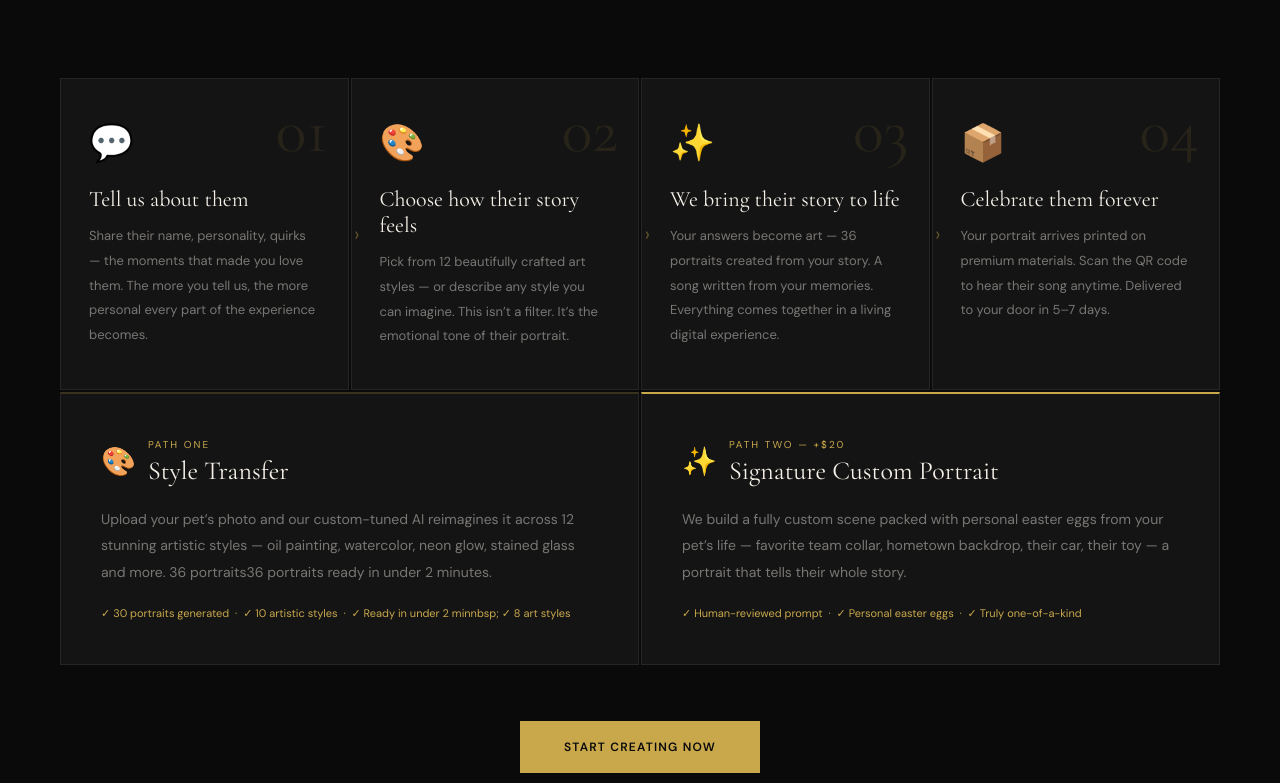
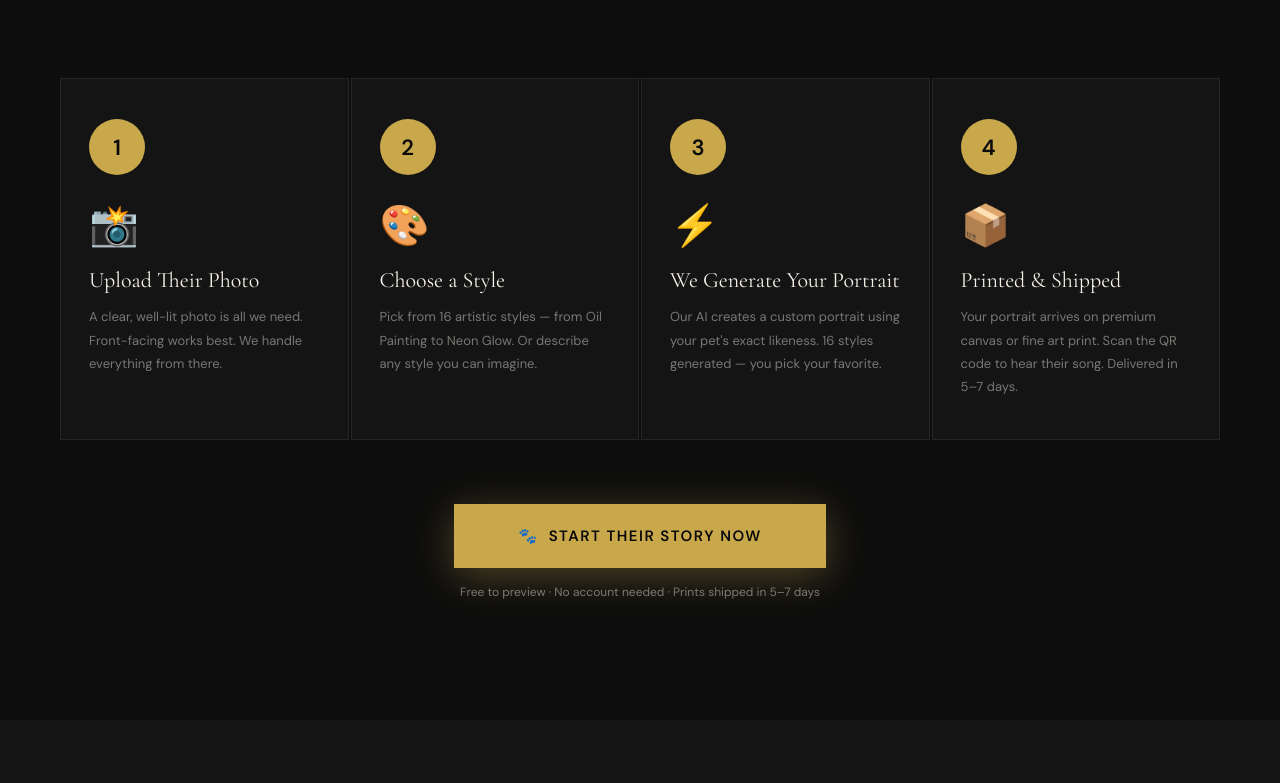
Before and after one commit to johnagreuling/petprintsstudio, a Next.js app: page / in a window 1280 px wide. Shown: the part 1217-2000 px from the top of the page. Built offline with nearby package versions, Linux system fonts and the light colour scheme.

Commit message:
feat: HOW IT WORKS — gold numbered circles, better icons, big Start Their Story Now CTA

```diff
--- a/app/page.tsx
+++ b/app/page.tsx
@@ -102,7 +102,7 @@ export default function Home() {
       <div className="divider"/>
 
       {/* HOW IT WORKS */}
-      <section id="how-it-works" style={{padding:'120px 60px'}}>
+      <section id="how-it-works" style={{padding:'120px 60px',background:'#0d0d0d'}}>
         <div style={{maxWidth:1200,margin:'0 auto'}}>
           <div style={{textAlign:'center',marginBottom:80}}>
             <div style={{fontSize:10,letterSpacing:'.3em',textTransform:'uppercase',color:'var(--gold)',marginBottom:14}}>The Process</div>
@@ -111,58 +111,43 @@ export default function Home() {
 
           <div style={{display:'grid',gridTemplateColumns:'repeat(4,1fr)',gap:2}}>
             {[
-              {n:'01',emoji:'💬',title:'Tell us about them',desc:'Share their name, personality, quirks — the moments that made you love them. The more you tell us, the more personal every part of the experience becomes.'},
-              {n:'02',emoji:'🎨',title:'Choose how their story feels',desc:'Pick from 12 beautifully crafted art styles — or describe any style you can imagine. This isn’t a filter. It’s the emotional tone of their portrait.'},
-              {n:'03',emoji:'✨',title:'We bring their story to life',desc:'Your answers become art — 36 portraits created from your story. A song written from your memories. Everything comes together in a living digital experience.'},
-              {n:'04',emoji:'📦',title:'Celebrate them forever',desc:'Your portrait arrives printed on premium materials. Scan the QR code to hear their song anytime. Delivered to your door in 5–7 days.'},
+              {n:'1',icon:'📸',title:'Upload Their Photo',desc:'A clear, well-lit photo is all we need. Front-facing works best. We handle everything from there.'},
+              {n:'2',icon:'🎨',title:'Choose a Style',desc:'Pick from 16 artistic styles — from Oil Painting to Neon Glow. Or describe any style you can imagine.'},
+              {n:'3',icon:'⚡',title:'We Generate Your Portrait',desc:'Our AI creates a custom portrait using your pet\'s exact likeness. 16 styles generated — you pick your favorite.'},
+              {n:'4',icon:'📦',title:'Printed & Shipped',desc:'Your portrait arrives on premium canvas or fine art print. Scan the QR code to hear their song. Delivered in 5–7 days.'},
             ].map((s,i)=>(
-              <div key={s.n} className="card" style={{padding:'40px 28px',position:'relative'}}>
-                <div className="serif" style={{fontSize:64,color:'var(--gold)',opacity:.1,lineHeight:1,position:'absolute',top:20,right:20}}>{s.n}</div>
-                <div style={{fontSize:36,marginBottom:20}}>{s.emoji}</div>
+              <div key={s.n} className="card" style={{padding:'40px 28px',position:'relative',overflow:'hidden'}}>
+                {/* Big visible step number */}
+                <div style={{
+                  width:56, height:56, borderRadius:'50%',
+                  background:'var(--gold)', color:'var(--ink)',
+                  display:'flex', alignItems:'center', justifyContent:'center',
+                  fontSize:22, fontWeight:700, marginBottom:24,
+                  fontFamily:"'DM Sans',sans-serif",
+                  flexShrink:0
+                }}>{s.n}</div>
+                <div style={{fontSize:40,marginBottom:16}}>{s.icon}</div>
                 <h3 className="serif" style={{fontSize:22,marginBottom:12,fontWeight:400}}>{s.title}</h3>
-                <p style={{fontSize:13,lineHeight:1.9,color:'var(--muted)'}}>{s.desc}</p>
-                {i<3&&<div style={{position:'absolute',right:-12,top:'50%',transform:'translateY(-50%)',color:'var(--gold)',fontSize:20,zIndex:1,opacity:.4}}>›</div>}
+                <p style={{fontSize:13,color:'var(--muted)',lineHeight:1.8}}>{s.desc}</p>
               </div>
             ))}
           </div>
 
-          {/* Two paths */}
-          <div style={{display:'grid',gridTemplateColumns:'1fr 1fr',gap:2,marginTop:2}}>
-            <div className="card" style={{padding:'44px 40px',borderTop:'2px solid rgba(201,168,76,.2)'}}>
-              <div style={{display:'flex',alignItems:'center',gap:12,marginBottom:20}}>
-                <span style={{fontSize:28}}>🎨</span>
-                <div>
-                  <div style={{fontSize:10,letterSpacing:'.2em',textTransform:'uppercase',color:'var(--gold)',marginBottom:4}}>Path One</div>
-                  <h3 className="serif" style={{fontSize:26,fontWeight:400}}>Style Transfer</h3>
-                </div>
-              </div>
-              <p style={{fontSize:14,lineHeight:1.9,color:'var(--muted)',marginBottom:20}}>
-                Upload your pet’s photo and our custom-tuned AI reimagines it across 12 stunning artistic styles — oil painting, watercolor, neon glow, stained glass and more. 36 portraits36 portraits ready in under 2 minutes.
-              </p>
-              <div style={{fontSize:11,color:'var(--gold)'}}>✓ 30 portraits generated  ·  ✓ 10 artistic styles  ·  ✓ Ready in under 2 minnbsp; ✓ 8 art styles</div>
-            </div>
-            <div className="card" style={{padding:'44px 40px',borderTop:'2px solid var(--gold)'}}>
-              <div style={{display:'flex',alignItems:'center',gap:12,marginBottom:20}}>
-                <span style={{fontSize:28}}>✨</span>
-                <div>
-                  <div style={{fontSize:10,letterSpacing:'.2em',textTransform:'uppercase',color:'var(--gold)',marginBottom:4}}>Path Two — +$20</div>
-                  <h3 className="serif" style={{fontSize:26,fontWeight:400}}>Signature Custom Portrait</h3>
-                </div>
-              </div>
-              <p style={{fontSize:14,lineHeight:1.9,color:'var(--muted)',marginBottom:20}}>
-                We build a fully custom scene packed with personal easter eggs from your pet&rsquo;s life — favorite team collar, hometown backdrop, their car, their toy — a portrait that tells their whole story.
-              </p>
-              <div style={{fontSize:11,color:'var(--gold)'}}>✓ Human-reviewed prompt &nbsp;·&nbsp; ✓ Personal easter eggs &nbsp;·&nbsp; ✓ Truly one-of-a-kind</div>
-            </div>
-          </div>
-
-          <div style={{textAlign:'center',marginTop:56}}>
-            <Link href="/create" className="btn-gold">Start Creating Now</Link>
+          {/* Big obvious CTA */}
+          <div style={{textAlign:'center',marginTop:64}}>
+            <Link href="/create" style={{
+              background:'var(--gold)', color:'var(--ink)',
+              padding:'22px 64px', fontSize:15, fontWeight:700,
+              letterSpacing:'.1em', textTransform:'uppercase',
+              textDecoration:'none', display:'inline-block',
+              boxShadow:'0 8px 40px rgba(201,168,76,.35)'
+            }}>
+              🐾 &nbsp;Start Their Story Now
+            </Link>
+            <p style={{marginTop:16,fontSize:12,color:'var(--muted)'}}>Free to preview · No account needed · Prints shipped in 5–7 days</p>
           </div>
         </div>
       </section>
-
-      <div className="divider"/>
 
       {/* MEMORY PORTRAIT FEATURE */}
       <section style={{padding:'120px 60px',background:'var(--soft)'}}>
```
